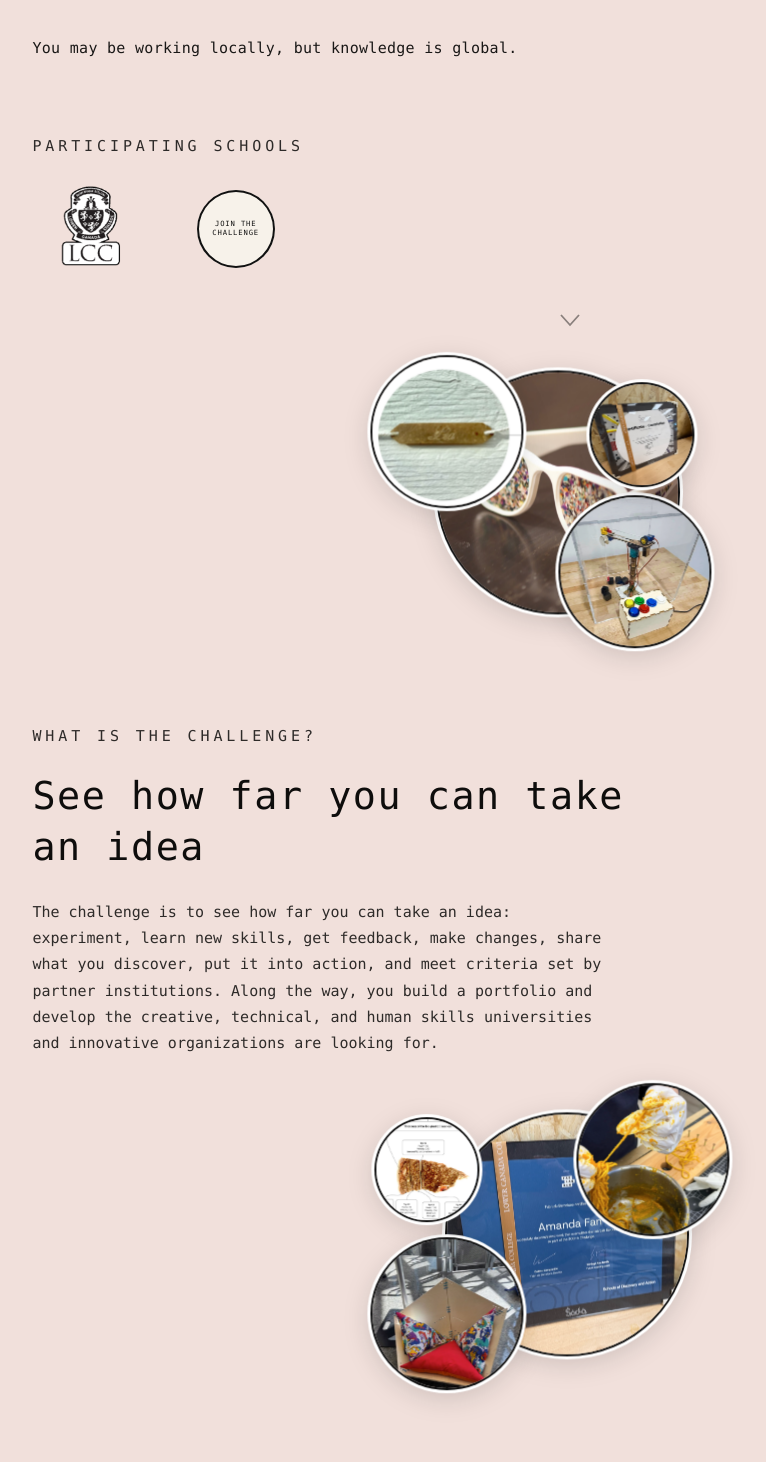
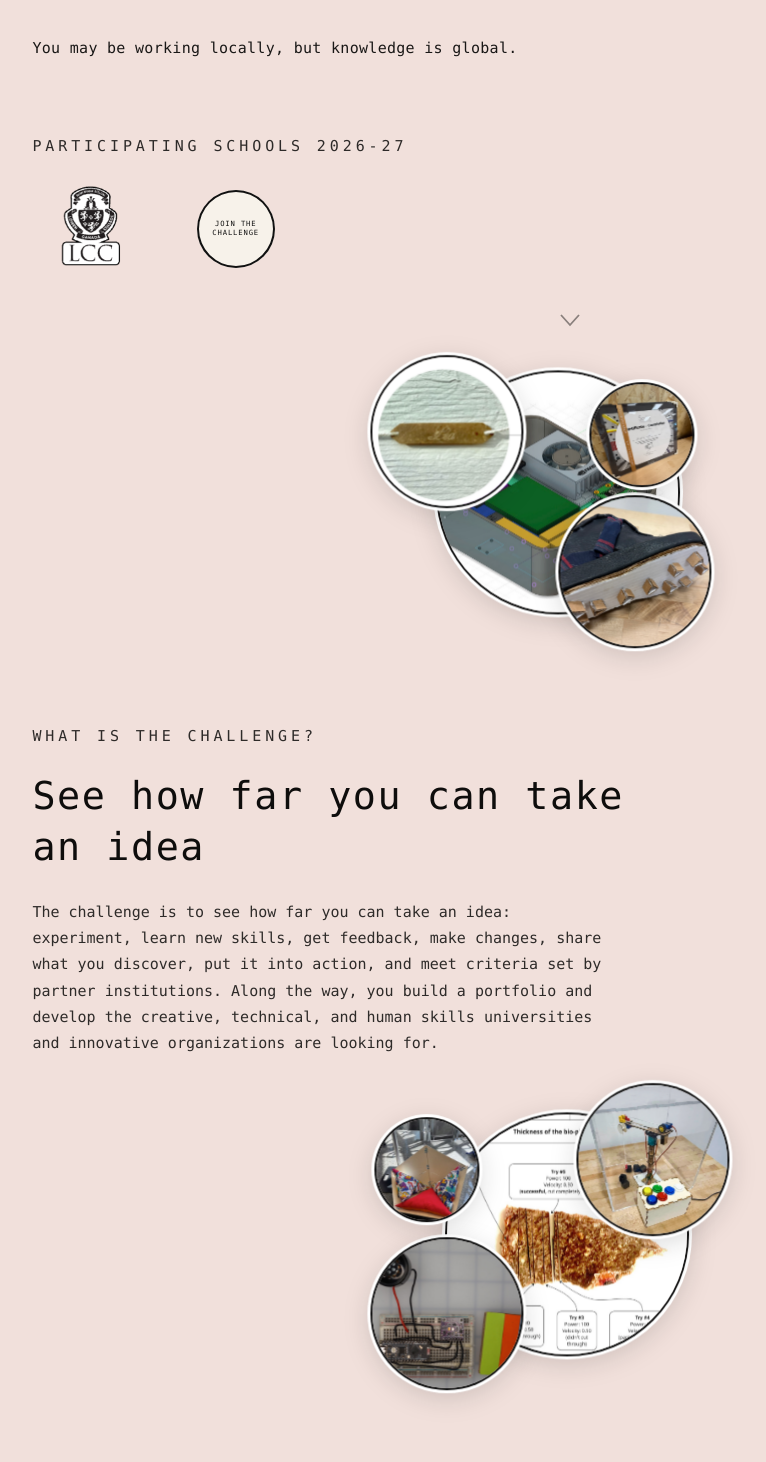
Before and after one commit to amconcept/soda-challenge, a Next.js app: page / in a window 1280 px wide. Shown: the part 1140-2602 px from the top of the page, without its empty margins (70-836 px from the left). Built offline with nearby package versions, Linux system fonts and the light colour scheme.

Commit message:
Shuffle bubble photos on each visit and mark the 2026-27 schools.
Co-authored-by: Cursor <cursoragent@cursor.com>

```diff
--- a/app/page.tsx
+++ b/app/page.tsx
@@ -2,11 +2,11 @@ import Hero from "@/components/hero/Hero";
 import Brief from "@/components/Brief";
 import ScrollHue from "@/components/ScrollHue";
 import SiteActions from "@/components/SiteActions";
-import { listBubbleImages, shuffleBubbleImages } from "@/lib/bubbleImages";
+import { listBubbleImages } from "@/lib/bubbleImages";
 
 export const dynamic = "force-static";
 
-const bubbleImages = shuffleBubbleImages(listBubbleImages());
+const bubbleImages = listBubbleImages();
 
 export default function HomePage() {
   return (
--- a/components/Brief.tsx
+++ b/components/Brief.tsx
@@ -1,5 +1,6 @@
 "use client";
 
+import { useLayoutEffect, useState } from "react";
 import Link from "next/link";
 import Bubbles from "./Bubbles";
 import SiteActions from "./SiteActions";
@@ -53,8 +54,23 @@ const CRITERIA_CARDS = [
   },
 ];
 
+/** New order each visit. Positions and sizes stay in the sticker layout. */
+function shufflePhotos(images: string[]) {
+  const next = [...images];
+  for (let i = next.length - 1; i > 0; i--) {
+    const j = Math.floor(Math.random() * (i + 1));
+    [next[i], next[j]] = [next[j], next[i]];
+  }
+  return next;
+}
+
 export default function Brief({ images }: { images: string[] }) {
   const { t, locale } = useLanguage();
+  const [photos, setPhotos] = useState(images);
+
+  useLayoutEffect(() => {
+    setPhotos(shufflePhotos(images));
+  }, [images]);
 
   return (
     <article className="brief">
@@ -90,7 +106,7 @@ export default function Brief({ images }: { images: string[] }) {
         </a>
       </section>
 
-      <Bubbles images={images} variant="b" slot={0} />
+      <Bubbles images={photos} variant="b" slot={0} />
 
       <section id="challenge" className="brief-section">
         <p className="brief-kicker">{t.challenge.kicker}</p>
@@ -98,7 +114,7 @@ export default function Brief({ images }: { images: string[] }) {
         <p>{t.challenge.body}</p>
       </section>
 
-      <Bubbles images={images} variant="c" slot={1} />
+      <Bubbles images={photos} variant="c" slot={1} />
 
       <section className="brief-section">
         <p className="brief-kicker">{t.who.kicker}</p>
@@ -106,7 +122,7 @@ export default function Brief({ images }: { images: string[] }) {
         <p>{t.who.body}</p>
       </section>
 
-      <Bubbles images={images} variant="a" slot={2} />
+      <Bubbles images={photos} variant="a" slot={2} />
 
       <section className="brief-section">
         <p className="brief-kicker">{t.why.kicker}</p>
@@ -115,7 +131,7 @@ export default function Brief({ images }: { images: string[] }) {
         <p>{t.why.p2}</p>
       </section>
 
-      <Bubbles images={images} variant="b" slot={3} />
+      <Bubbles images={photos} variant="b" slot={3} />
 
       <section className="brief-section">
         <p className="brief-kicker">{t.how.kicker}</p>
@@ -126,7 +142,7 @@ export default function Brief({ images }: { images: string[] }) {
         <p>{t.how.p4}</p>
       </section>
 
-      <Bubbles images={images} variant="c" slot={4} />
+      <Bubbles images={photos} variant="c" slot={4} />
 
       <section id="criteria" className="brief-section">
         <p className="brief-kicker">{t.criteria.kicker}</p>
--- a/lib/bubbleImages.ts
+++ b/lib/bubbleImages.ts
@@ -12,13 +12,3 @@ export function listBubbleImages(): string[] {
     .sort()
     .map((file) => `${base}/bubbles/${encodeURIComponent(file)}`);
 }
-
-/** One shuffle per server render so client hydration sees the same order. */
-export function shuffleBubbleImages(images: string[]): string[] {
-  const next = [...images];
-  for (let i = next.length - 1; i > 0; i--) {
-    const j = Math.floor(Math.random() * (i + 1));
-    [next[i], next[j]] = [next[j], next[i]];
-  }
-  return next;
-}
--- a/lib/copy.ts
+++ b/lib/copy.ts
@@ -43,7 +43,7 @@ export const copy = {
       quote: "You may be working locally, but knowledge is global.",
     },
     schools: {
-      kicker: "Participating schools",
+      kicker: "Participating schools 2026-27",
     },
     challenge: {
       kicker: "What is the challenge?",
@@ -147,7 +147,7 @@ export const copy = {
       quote: "Vous travaillez peut-être à l'échelle locale, mais le savoir est mondial.",
     },
     schools: {
-      kicker: "Écoles participantes",
+      kicker: "Écoles participantes 2026-27",
     },
     challenge: {
       kicker: "Quel est le défi ?",
@@ -251,7 +251,7 @@ export const copy = {
       quote: "Puedes estar trabajando en lo local, pero el conocimiento es global.",
     },
     schools: {
-      kicker: "Escuelas participantes",
+      kicker: "Escuelas participantes 2026-27",
     },
     challenge: {
       kicker: "¿Qué es el reto?",
```
